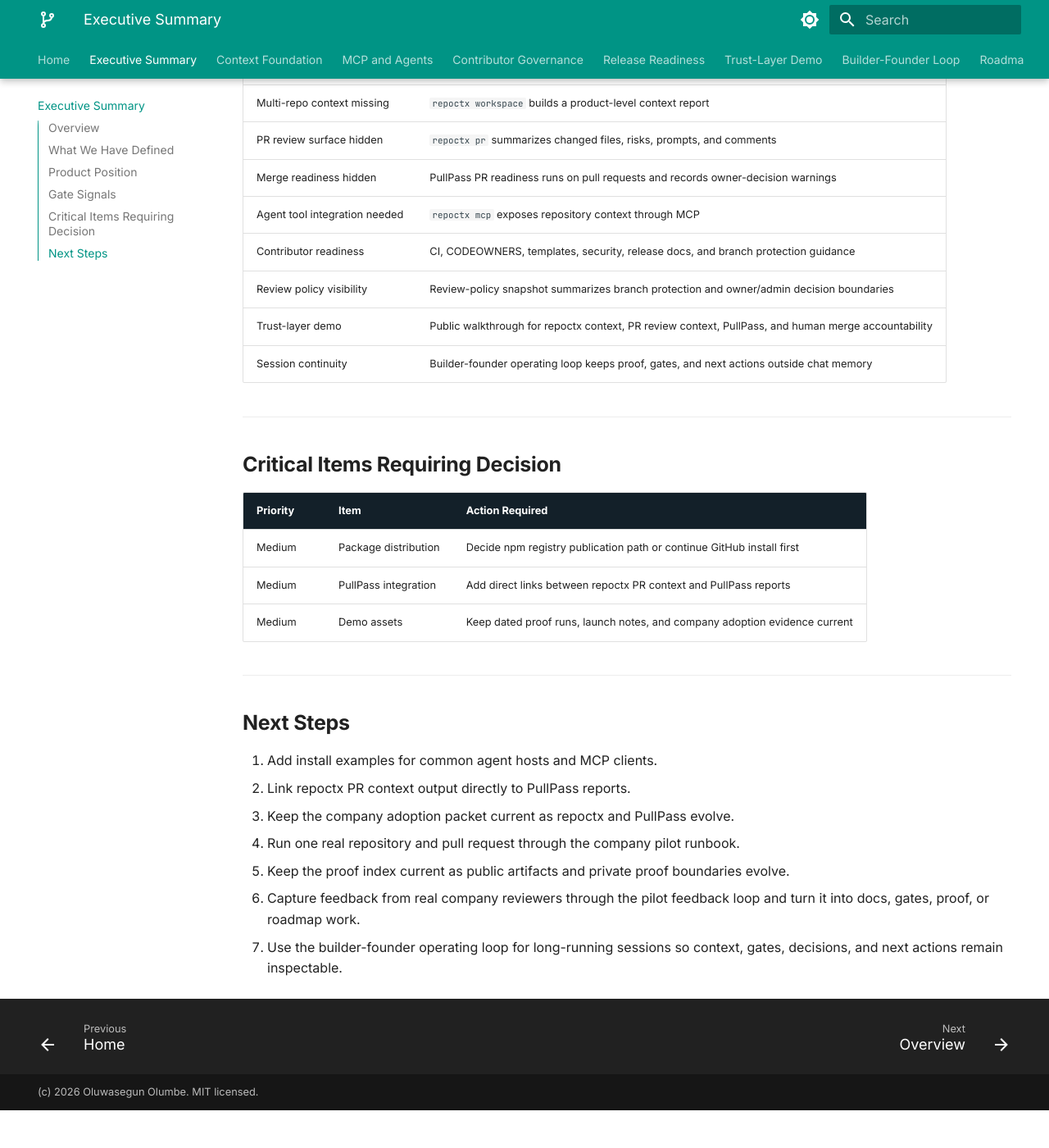
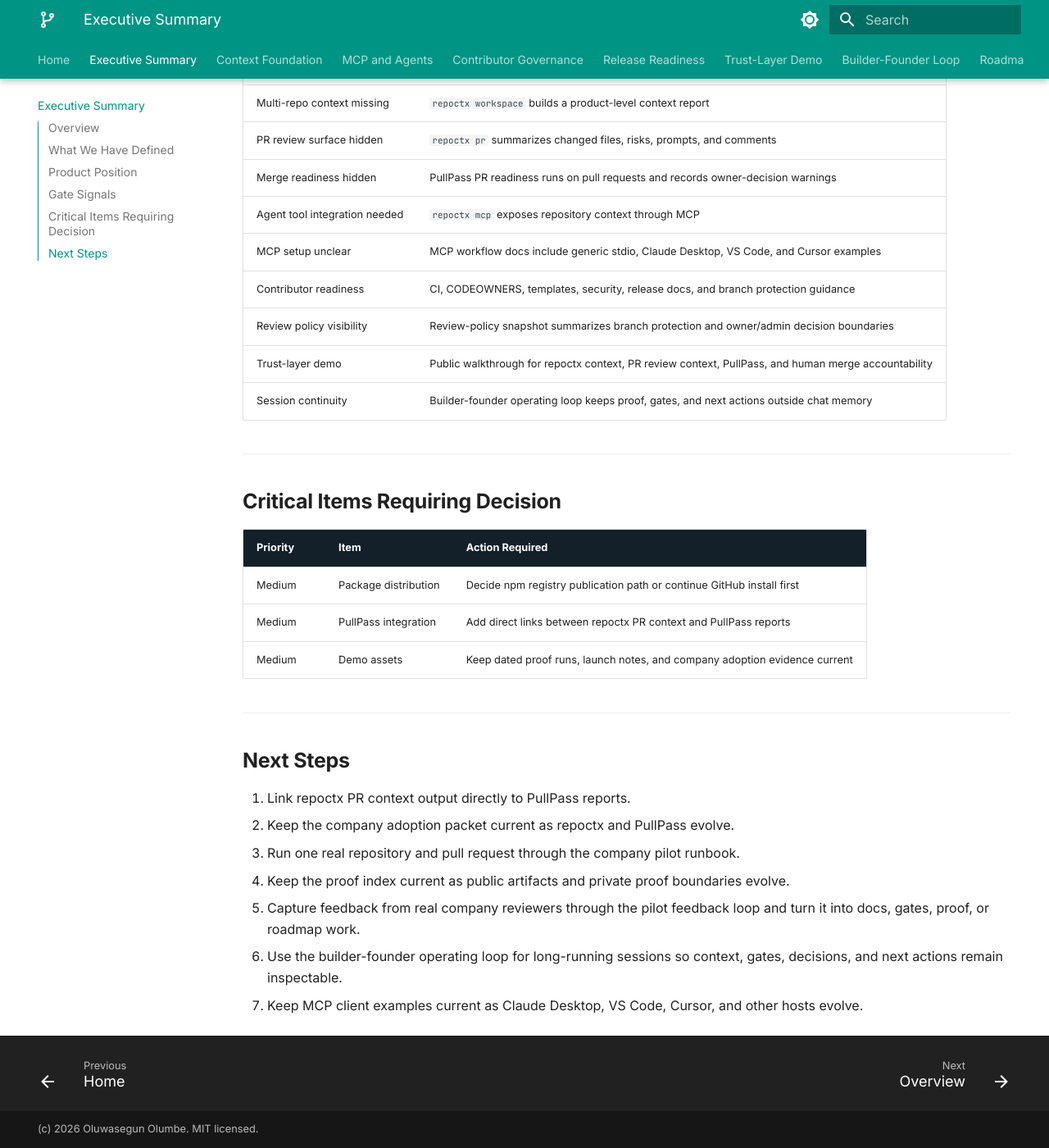
Before and after one commit to BASHBOP/otito, an MkDocs documentation site: the page built from docs/EXECUTIVE-SUMMARY.md, in a window 1280 px wide and 1400 px high, scrolled down 1886 px. Shown: the whole window at 82% size. Built offline with MkDocs 1.6.1 and Material for MkDocs 9.7.7, drawn with Linux system fonts in a browser that asks for light colours; before the commit the page ends 3240 px from its top, so only the background shows below that.

Commit message:
docs: add MCP client setup examples

```diff
--- a/docs/EXECUTIVE-SUMMARY.md
+++ b/docs/EXECUTIVE-SUMMARY.md
@@ -64,6 +64,7 @@ This makes repoctx useful for maintainers who want AI-assisted development witho
 | PR review surface hidden      | `repoctx pr` summarizes changed files, risks, prompts, and comments               |
 | Merge readiness hidden        | PullPass PR readiness runs on pull requests and records owner-decision warnings   |
 | Agent tool integration needed | `repoctx mcp` exposes repository context through MCP                              |
+| MCP setup unclear             | MCP workflow docs include generic stdio, Claude Desktop, VS Code, and Cursor examples |
 | Contributor readiness         | CI, CODEOWNERS, templates, security, release docs, and branch protection guidance |
 | Review policy visibility      | Review-policy snapshot summarizes branch protection and owner/admin decision boundaries |
 | Trust-layer demo              | Public walkthrough for repoctx context, PR review context, PullPass, and human merge accountability |
@@ -83,10 +84,10 @@ This makes repoctx useful for maintainers who want AI-assisted development witho
 
 ## Next Steps
 
-1. Add install examples for common agent hosts and MCP clients.
-2. Link repoctx PR context output directly to PullPass reports.
-3. Keep the company adoption packet current as repoctx and PullPass evolve.
-4. Run one real repository and pull request through the company pilot runbook.
-5. Keep the proof index current as public artifacts and private proof boundaries evolve.
-6. Capture feedback from real company reviewers through the pilot feedback loop and turn it into docs, gates, proof, or roadmap work.
-7. Use the builder-founder operating loop for long-running sessions so context, gates, decisions, and next actions remain inspectable.
+1. Link repoctx PR context output directly to PullPass reports.
+2. Keep the company adoption packet current as repoctx and PullPass evolve.
+3. Run one real repository and pull request through the company pilot runbook.
+4. Keep the proof index current as public artifacts and private proof boundaries evolve.
+5. Capture feedback from real company reviewers through the pilot feedback loop and turn it into docs, gates, proof, or roadmap work.
+6. Use the builder-founder operating loop for long-running sessions so context, gates, decisions, and next actions remain inspectable.
+7. Keep MCP client examples current as Claude Desktop, VS Code, Cursor, and other hosts evolve.
```
Also changed, not shown: README.md (+2 -0 lines), docs/02-mcp-agent-workflows/README.md (+128 -0 lines), docs/ROADMAP.md (+2 -1 lines).
